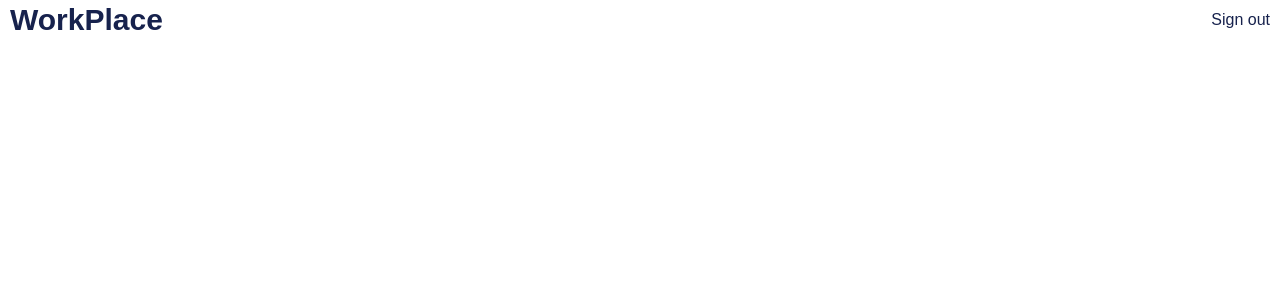
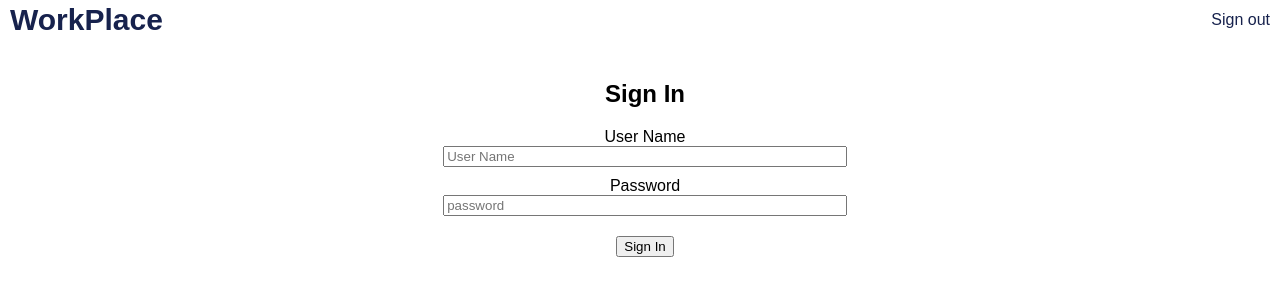
Before and after one commit to T0ASTMalone/workplace-communication-app-capstone-react, a React (Create React App) app: page /sign-in in a window 1280 px wide. Shown: the top 300 px of the page. Built offline with nearby package versions, Linux system fonts and the light colour scheme.

Commit message:
added sign in route

```diff
--- a/src/components/App/App.js
+++ b/src/components/App/App.js
@@ -2,6 +2,8 @@ import React from "react";
 import "./App.css";
 import { Route, Switch } from "react-router-dom";
 import Header from "../Header/Header";
+import LandingPage from "../../routes/LandingPage/LandingPage";
+import SignInPage from "../../routes/SignInPage/SignInPage";
 
 function App() {
   return (
@@ -11,7 +13,11 @@ function App() {
       </header>
 
       <main>
-        <Switch></Switch>
+        <Switch>
+          <Route exact path={"/"} component={LandingPage} />
+          {/*<Route path={"/workplace"} component={WorkPlace} />*/}
+          <Route path={"/sign-in"} component={SignInPage} />
+        </Switch>
       </main>
     </div>
   );
--- a/src/routes/LandingPage/LandingPage.js
+++ b/src/routes/LandingPage/LandingPage.js
@@ -7,6 +7,7 @@ export default class LandingPage extends Component {
     return (
       <div className="landing-page">
         <h1>WorkPlace</h1>
+
         <div id="existing-user" className="landing-info">
           <h3>Already part of a WorkPlace</h3>
           <Link to={"/sign-in"}>Sign In</Link>
--- /dev/null
+++ b/src/routes/SignInPage/SignInPage.css
@@ -0,0 +1,31 @@
+.sign-in-page {
+  padding: 10px;
+  display: flex;
+  flex-direction: column;
+  justify-content: center;
+}
+
+.sign-in-container {
+  min-height: 50vh;
+  display: flex;
+  max-width: 1420px;
+  min-width: 300px;
+  display: flex;
+  justify-content: center;
+  flex-grow: 1;
+}
+
+@media only screen and (min-width: 1200px) {
+  .sign-in-page {
+    flex-direction: row;
+    padding-right: 0;
+  }
+
+  .sign-in {
+    padding: 20px;
+  }
+
+  .sign-in-container {
+    min-width: 300px;
+  }
+}
--- /dev/null
+++ b/src/routes/SignInPage/SignInPage.js
@@ -0,0 +1,28 @@
+import React, { Component } from "react";
+import "./SignInPage.css";
+import SignInForm from "../../components/SignInForm/SignInForm";
+
+export default class SignInPage extends Component {
+  static defaultProps = {
+    location: {},
+    history: {
+      push: () => {}
+    }
+  };
+
+  handleLoginSuccess = id => {
+    const { location, history } = this.props;
+    const destination = (location.state || {}).from || `/user/${id}`;
+    history.push(destination);
+  };
+
+  render() {
+    return (
+      <div className="sign-in-page">
+        <div className="sign-in-container">
+          <SignInForm onLoginSuccess={this.handleLoginSuccess} />
+        </div>
+      </div>
+    );
+  }
+}
```
Also changed, not shown: 1 other file (tests, documents, lock files or other folders).
